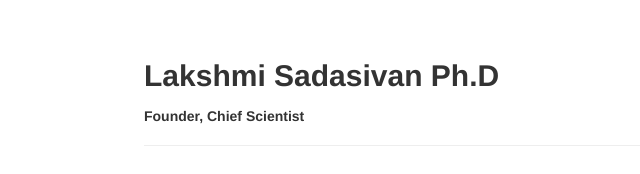
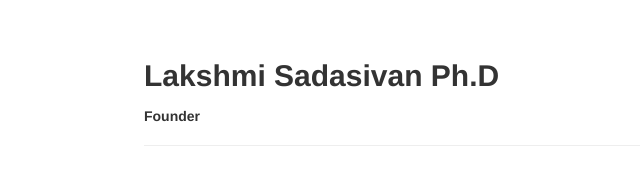
Before and after one commit to sunils34/sivams, a Django app: template templates/pages/about.html in a window 1280 px wide. Shown: the part 904-1078 px from the top of the page, without its empty margins (211-851 px from the left). Run offline with Django 3.2, Linux system fonts and the light colour scheme; the template is opened without the code that fills it, so the values that code supplies are empty; some libraries are stand-ins or nearby versions.

Commit message:
Fix Lakshmi's title on about page

```diff
--- a/templates/pages/about.html
+++ b/templates/pages/about.html
@@ -44,7 +44,7 @@
                     <section id="lakshmi">
                         <div class="page-header">
                             <h2>Lakshmi Sadasivan Ph.D </h2>
-                            <h5>Founder, Chief Scientist<h5>
+                            <h5>Founder<h5>
                         </div>
                         <p><img style='float:left; margin-right:15px' src='http://c9080428282cc84e15fd-3330d2fc9452085a180b4c71c3fef900.r56.cf2.rackcdn.com/lakshmi.jpeg'></img><span> Lakshmi is a self motivated technical sales microbiologist in the area of biocides, antimicrobials and biodeterioration of materials. She has worked on research and development projects for successful introduction of products for antibacterial, antifungal and antialgal properties. She has held a number of technical training and web seminars conducted on the subjects of plant hygiene, mold and mildew problems, and test methods. Her expertise includes the preservative efficacy testing, antimicrobial evaluations for dry surfaces and coatings, bacterial, fungal and algal identifications. She has provided many technical value propositions, worked and written over twenty technical research reports for the business and published several articles in trade and peer reviewed journals.</span></p>
 
```
